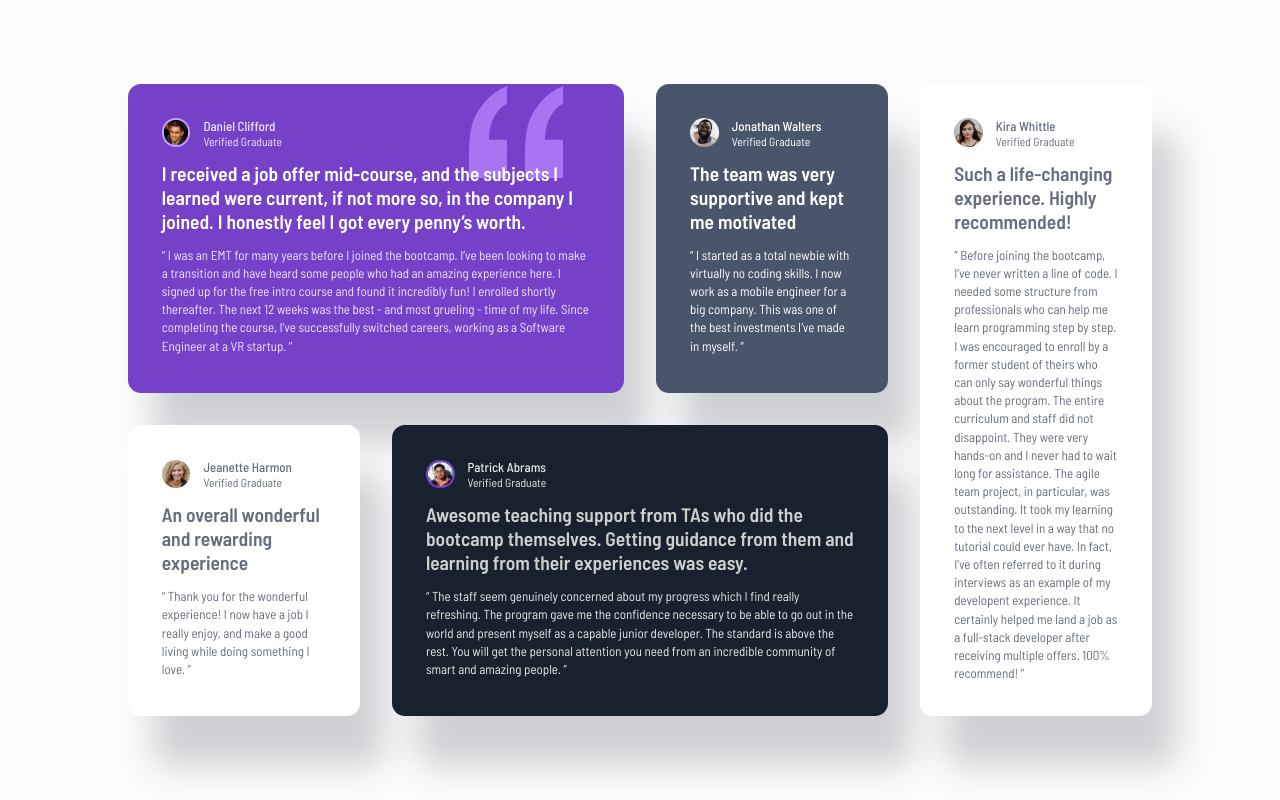
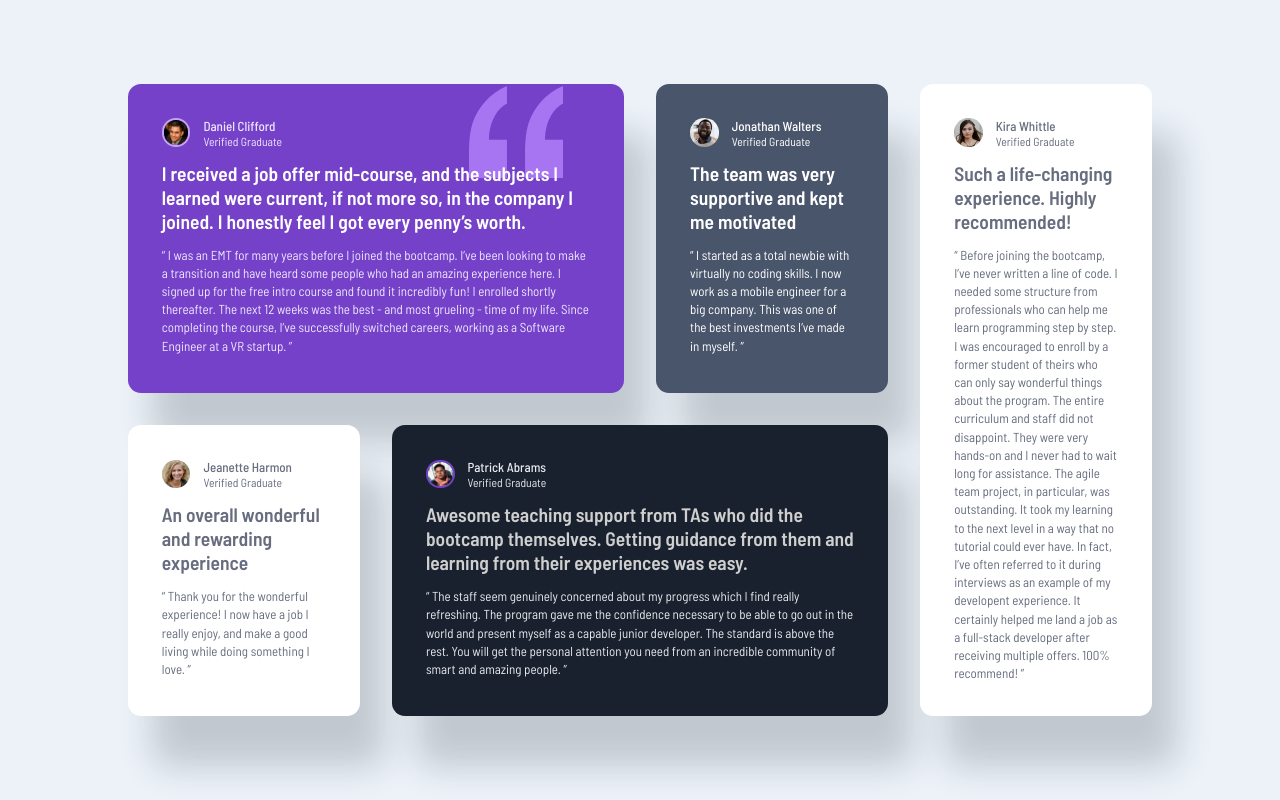
Before and after one commit to NathanRayM/Frontend-Mentor-Testimonials-grid-section, a plain HTML site: page index.html in a window 1280 px wide. Drawn offline with Linux system fonts and the light colour scheme.

Commit message:
Update styles.css

```diff
--- a/styles.css
+++ b/styles.css
@@ -30,7 +30,7 @@ body {
   justify-content: center;
   font-family: Barlow Semi Condensed, sans-serif;
   height: 100vh;
-  background-color: hsl(214, 17%, 92%, 0.1);
+  background-color: hsl(210, 46%, 95%);
 }
 
 article {
```
